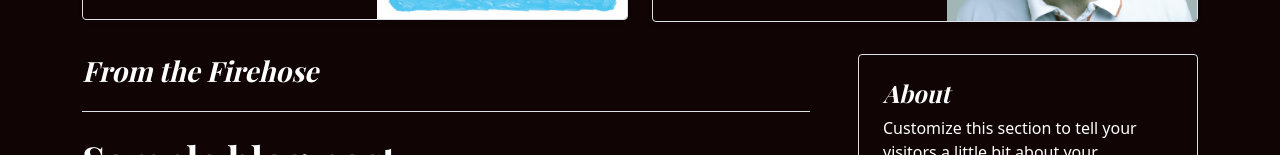
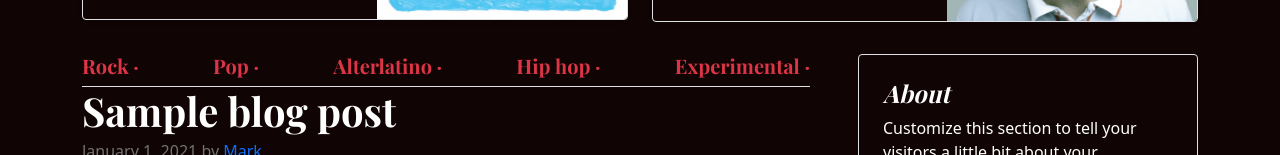
Before and after one commit to Tackosday/repository_study_frontend, a plain HTML site: page TALLER MANIPULACION DOM/ProyectoDOM/index.html in a window 1280 px wide. Shown: the part 797-952 px from the top of the page. Drawn offline with nearby package versions, Linux system fonts and the light colour scheme.

Commit message:
feat: :hammer: PORTAFOLIO
iniciacion de columna 1 parte inferior

```diff
--- /dev/null
+++ b/TALLER MANIPULACION DOM/ProyectoDOM/componentes/myFirstCol.js
@@ -0,0 +1,25 @@
+export default{
+
+    Género:[
+        {
+            type:"Rock"
+        },{
+            type:"Pop"
+        },{
+            type:"Alterlatino"
+        },{
+            type:"Hip hop"
+        },{
+            type:"Experimental"
+        }
+    ],
+    genre(){
+        let script="";
+        this.Género.forEach(
+            (e)=>{
+            script+=`<h5 class="text-danger ">${e.type+" · "}</h5>`
+            });
+        document.querySelector("#generos").insertAdjacentHTML("afterbegin",script);
+    },
+
+}
--- a/TALLER MANIPULACION DOM/ProyectoDOM/componentes/myHeader.js
+++ b/TALLER MANIPULACION DOM/ProyectoDOM/componentes/myHeader.js
@@ -35,7 +35,7 @@ theTitle(){
 
 albumList(){
 let plantilla="";
-this.Albums.forEach((val,id)=>{
+this.Albums.forEach((val)=>{
     plantilla+=`<a class="p-2 link-secondary text-decoration-none text-white"
     href="${val.href}">${val.name}</a>`
     });
--- a/TALLER MANIPULACION DOM/ProyectoDOM/index.html
+++ b/TALLER MANIPULACION DOM/ProyectoDOM/index.html
@@ -95,12 +95,12 @@
         </div>
       </div>
     </div>
-
+<!-- *************************************************************************** -->
     <div class="row g-5">
-      <div class="col-md-8">
-        <h3 class="pb-4 mb-4 fst-italic border-bottom">
-          From the Firehose
-        </h3>
+      <div class="col-md-8" >
+        <div class=" border-bottom nav d-flex justify-content-between" id="generos">
+        <!-- GENEROS -->
+      </div>
 
         <article class="blog-post">
           <h2 class="blog-post-title">Sample blog post</h2>
--- a/TALLER MANIPULACION DOM/ProyectoDOM/main.js
+++ b/TALLER MANIPULACION DOM/ProyectoDOM/main.js
@@ -2,8 +2,10 @@ import myHeader from "./componentes/myHeader.js";
 import myBanner from "./componentes/myBanner.js";
 import myPost from "./componentes/myPost.js"
 import mySecondCol from "./componentes/mySecondCol.js";
+import myFirstCol from "./componentes/myFirstCol.js";
 myHeader.theTitle();
 myHeader.albumList();
 myBanner.titleBannerOne();
 myPost.miniBannerOne();
 myPost.miniBannerTwo();
+myFirstCol.genre();
```
